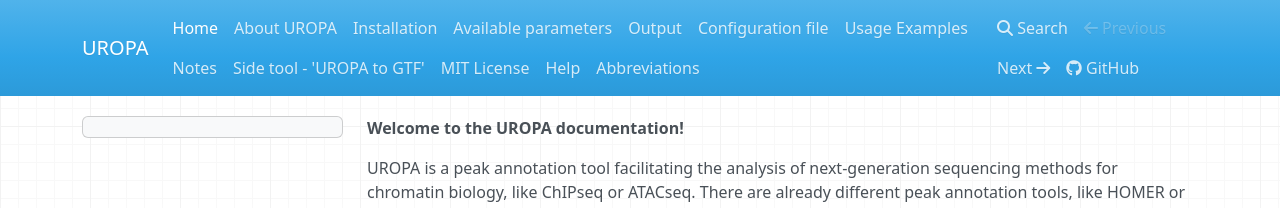
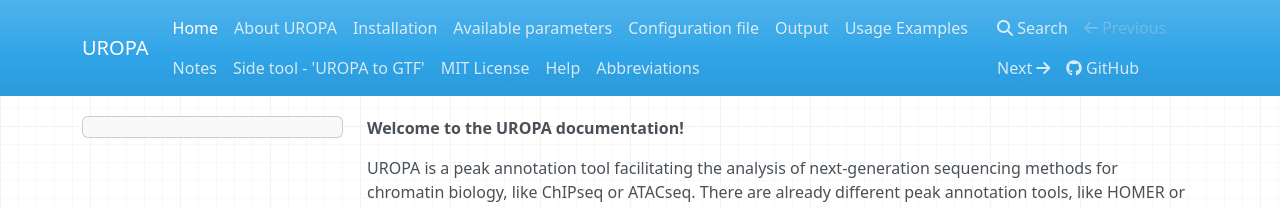
Before and after one commit to loosolab/UROPA, an MkDocs documentation site: the page built from docs/index.md, in a window 1280 px wide. Shown: the top 208 px of the page. Built offline with MkDocs 1.6.1, drawn with Linux system fonts in a browser that asks for light colours; nearby versions of some CDN libraries; old or Windows-style settings are respelled for this version of MkDocs; part of the change alters nothing that is shown.

Commit message:
changed order

```diff
--- a/mkdocs.yml
+++ b/mkdocs.yml
@@ -8,8 +8,8 @@ pages:
 - About UROPA: 'introduction.md'
 - Installation: 'install.md'
 - Available parameters: 'parameters.md'
+- Configuration file: 'config.md'
 - Output: 'output.md'
-- Configuration file: 'config.md'
 - Usage Examples: 'uropa-example.md'
 - Notes: 'important-notes.md'
 - Side tool - 'UROPA to GTF': custom.md
```
